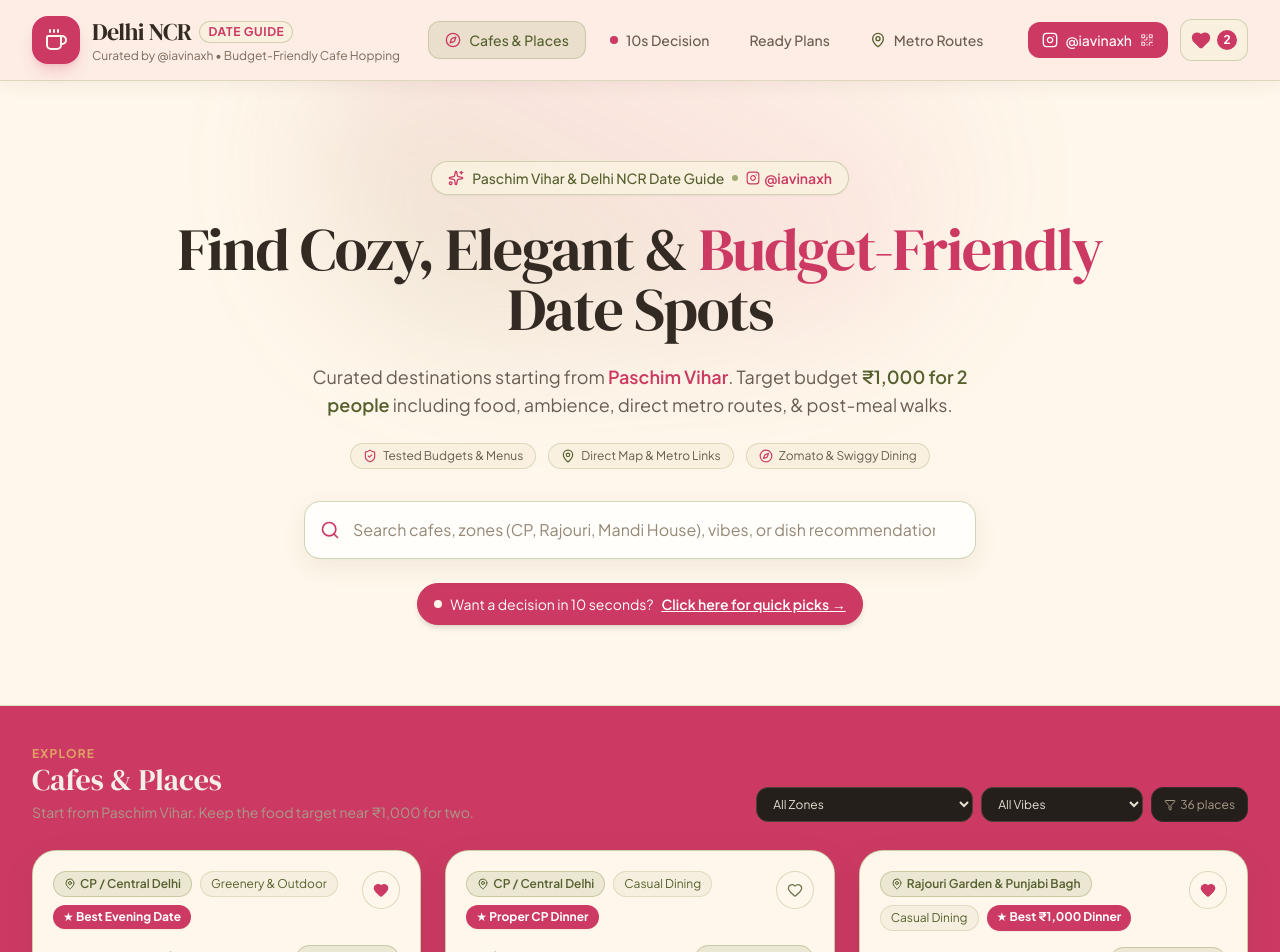
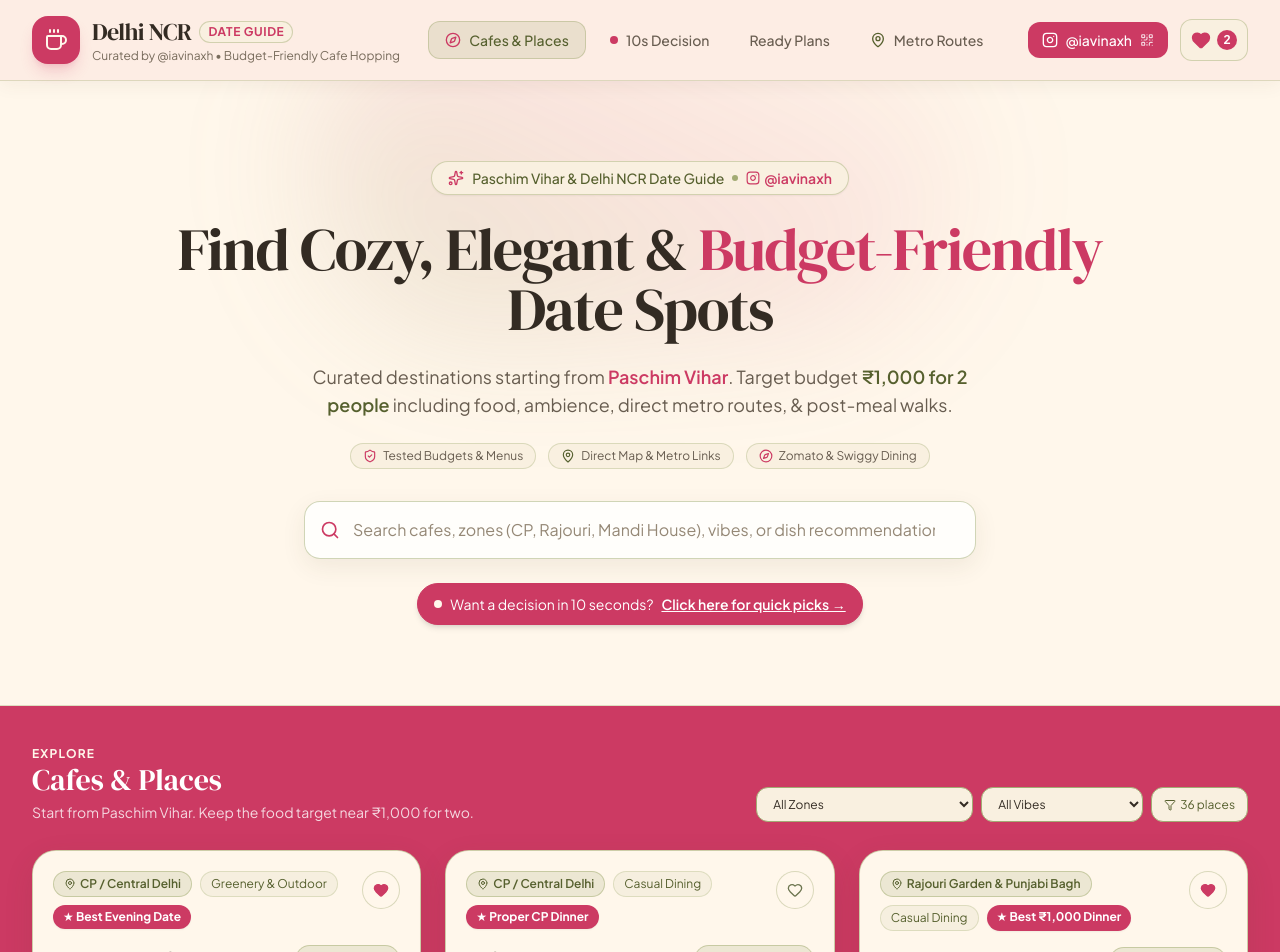
Before and after one commit to iavinaxh/delhi-cafe-hopping, a React (Vite) app: page / in a window 1280 px wide. Shown: the top 952 px of the page. Built offline with nearby package versions, Linux system fonts and the light colour scheme; the HTML template or start-up script is replaced by a standard one.

Commit message:
Use palette on explorer controls over pink page background

```diff
--- a/src/components/CafeExplorer.jsx
+++ b/src/components/CafeExplorer.jsx
@@ -4,7 +4,18 @@ import CafeCard from './CafeCard';
 import { ZONES, VIBES } from '../data/cafes';
 
 export default function CafeExplorer({ cafes, searchQuery, wishlist, onToggleWishlist, onSelectCafe }) {
-  const [zone,setZone]=useState('All Zones'); const [vibe,setVibe]=useState('All Vibes');
+  const [zone,setZone]=useState('All Zones');
+  const [vibe,setVibe]=useState('All Vibes');
   const filtered=useMemo(()=>cafes.filter(c=>{const q=searchQuery.toLowerCase(); const text=[c.name,c.zone,c.vibeTag,c.bestFor,c.whatToOrder].join(' ').toLowerCase(); return (!q||text.includes(q))&&(zone==='All Zones'||c.zone===zone)&&(vibe==='All Vibes'||c.vibeTag===vibe)}),[cafes,searchQuery,zone,vibe]);
-  return <section className="max-w-7xl mx-auto px-4 sm:px-6 lg:px-8 py-10"><div className="flex flex-col lg:flex-row lg:items-end justify-between gap-5 mb-7"><div><p className="text-xs uppercase tracking-widest text-amber-400 font-bold">Explore</p><h2 className="font-serif text-3xl font-bold text-stone-100">Cafes & Places</h2><p className="text-sm text-stone-400 mt-1">Start from Paschim Vihar. Keep the food target near ₹1,000 for two.</p></div><div className="flex flex-wrap gap-2"><select value={zone} onChange={e=>setZone(e.target.value)} className="bg-stone-900 border border-stone-700 rounded-xl px-3 py-2 text-xs text-stone-200"><option>All Zones</option>{ZONES.filter(x=>x!=='All Zones').map(x=><option key={x}>{x}</option>)}</select><select value={vibe} onChange={e=>setVibe(e.target.value)} className="bg-stone-900 border border-stone-700 rounded-xl px-3 py-2 text-xs text-stone-200"><option>All Vibes</option>{VIBES.filter(x=>x!=='All Vibes').map(x=><option key={x}>{x}</option>)}</select><span className="px-3 py-2 rounded-xl bg-stone-900 border border-stone-800 text-xs text-stone-400 flex items-center gap-1"><Filter className="w-3 h-3"/>{filtered.length} places</span></div></div><div className="grid grid-cols-1 md:grid-cols-2 xl:grid-cols-3 gap-6">{filtered.map(c=><CafeCard key={c.id} cafe={c} isWishlisted={wishlist.includes(c.id)} onToggleWishlist={onToggleWishlist} onSelectCafe={onSelectCafe}/>)}</div></section>;
+  return <section className="max-w-7xl mx-auto px-4 sm:px-6 lg:px-8 py-10">
+    <div className="flex flex-col lg:flex-row lg:items-end justify-between gap-5 mb-7">
+      <div><p className="text-xs uppercase tracking-widest text-[#FFF7EB] font-bold">Explore</p><h2 className="font-serif text-3xl font-bold text-white">Cafes & Places</h2><p className="text-sm text-white/80 mt-1">Start from Paschim Vihar. Keep the food target near ₹1,000 for two.</p></div>
+      <div className="flex flex-wrap gap-2">
+        <select value={zone} onChange={e=>setZone(e.target.value)} className="bg-[#F9F0E0] border border-[#A2AB73] rounded-xl px-3 py-2 text-xs text-[#332B23] focus:outline-none focus:ring-2 focus:ring-[#A2AB73]"><option>All Zones</option>{ZONES.filter(x=>x!=='All Zones').map(x=><option key={x}>{x}</option>)}</select>
+        <select value={vibe} onChange={e=>setVibe(e.target.value)} className="bg-[#F9F0E0] border border-[#A2AB73] rounded-xl px-3 py-2 text-xs text-[#332B23] focus:outline-none focus:ring-2 focus:ring-[#A2AB73]"><option>All Vibes</option>{VIBES.filter(x=>x!=='All Vibes').map(x=><option key={x}>{x}</option>)}</select>
+        <span className="px-3 py-2 rounded-xl bg-[#F9F0E0] border border-[#A2AB73] text-xs text-[#56602E] flex items-center gap-1"><Filter className="w-3 h-3"/>{filtered.length} places</span>
+      </div>
+    </div>
+    <div className="grid grid-cols-1 md:grid-cols-2 xl:grid-cols-3 gap-6">{filtered.map(c=><CafeCard key={c.id} cafe={c} isWishlisted={wishlist.includes(c.id)} onToggleWishlist={onToggleWishlist} onSelectCafe={onSelectCafe}/>)}</div>
+  </section>;
 }
```
